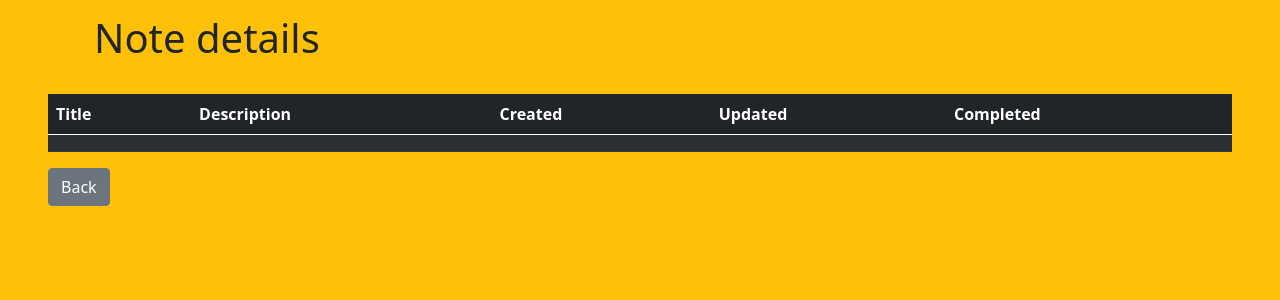
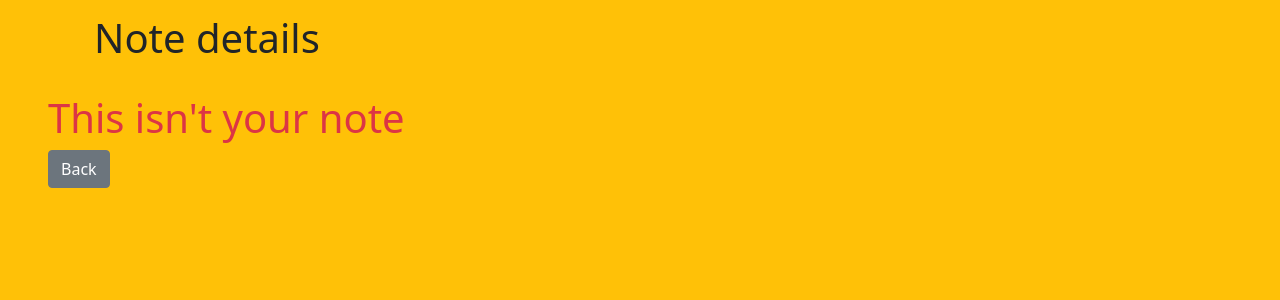
Before and after one commit to adagun/DjangoNotesApp, a Django app: template notes/templates/notes/note.html in a window 1280 px wide. Shown: the part 58-358 px from the top of the page. Run offline with Django 3.2, Linux system fonts and the light colour scheme; the template is opened without the code that fills it, so the values that code supplies are empty.

Commit message:
prevent users from accessing other users notes

```diff
--- a/notes/templates/notes/note.html
+++ b/notes/templates/notes/note.html
@@ -3,6 +3,8 @@
 <div class="container p-4">
     <h1 class="text-dark">Note details</h1>
 </div>
+<!-- Don't let users see other users notes  -->
+{% if note.user == request.user %}
 <div class="table-responsive">
 
     <table class="table table-striped table-dark">
@@ -26,5 +28,7 @@
         </tbody>
     </table>
 </div>
-
+{% else %}
+<h1 class="text-danger">This isn't your note</h1>
+{% endif %}
 <a href="{% url 'notes'%}"> <button type="button" class="btn btn-secondary">Back</button> </a> {%endblock%}
```
Also changed, not shown: NotesApp/settings.py (+7 -4 lines).
